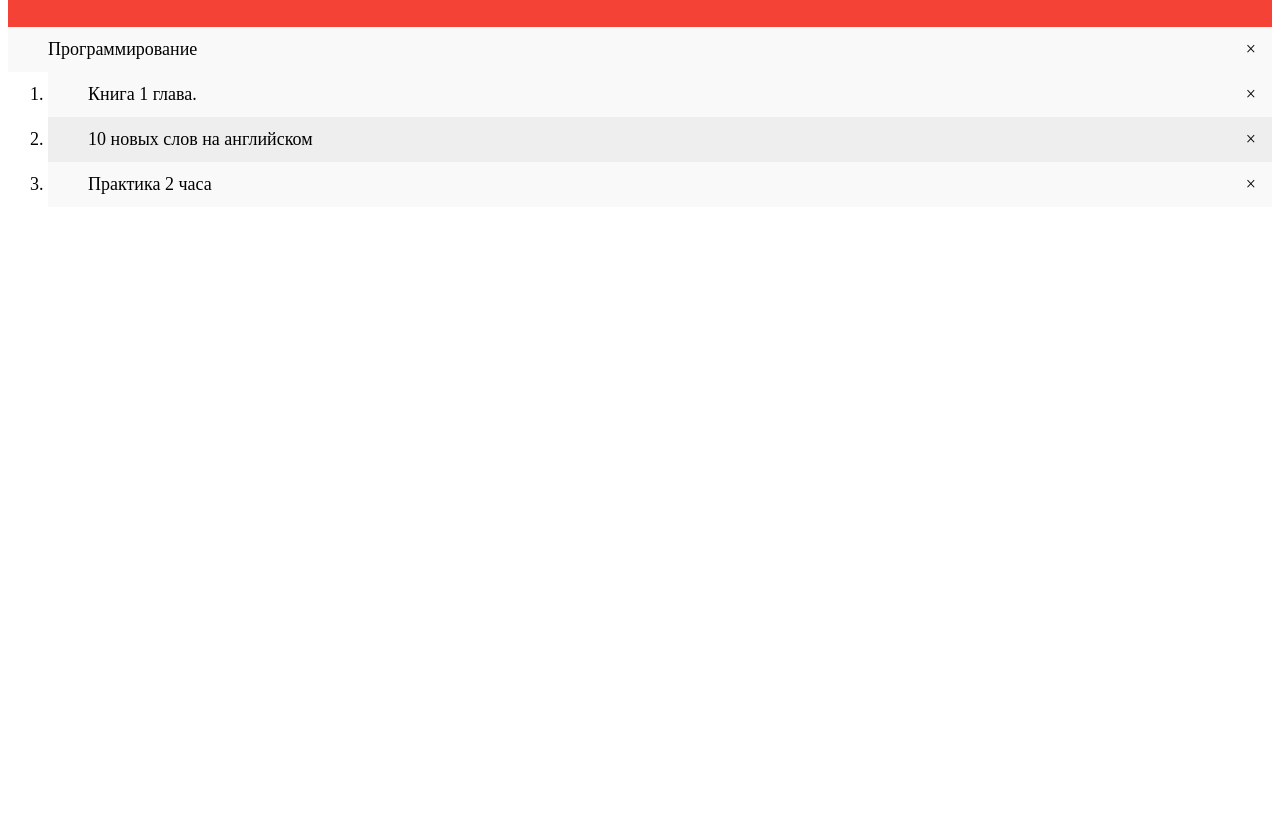
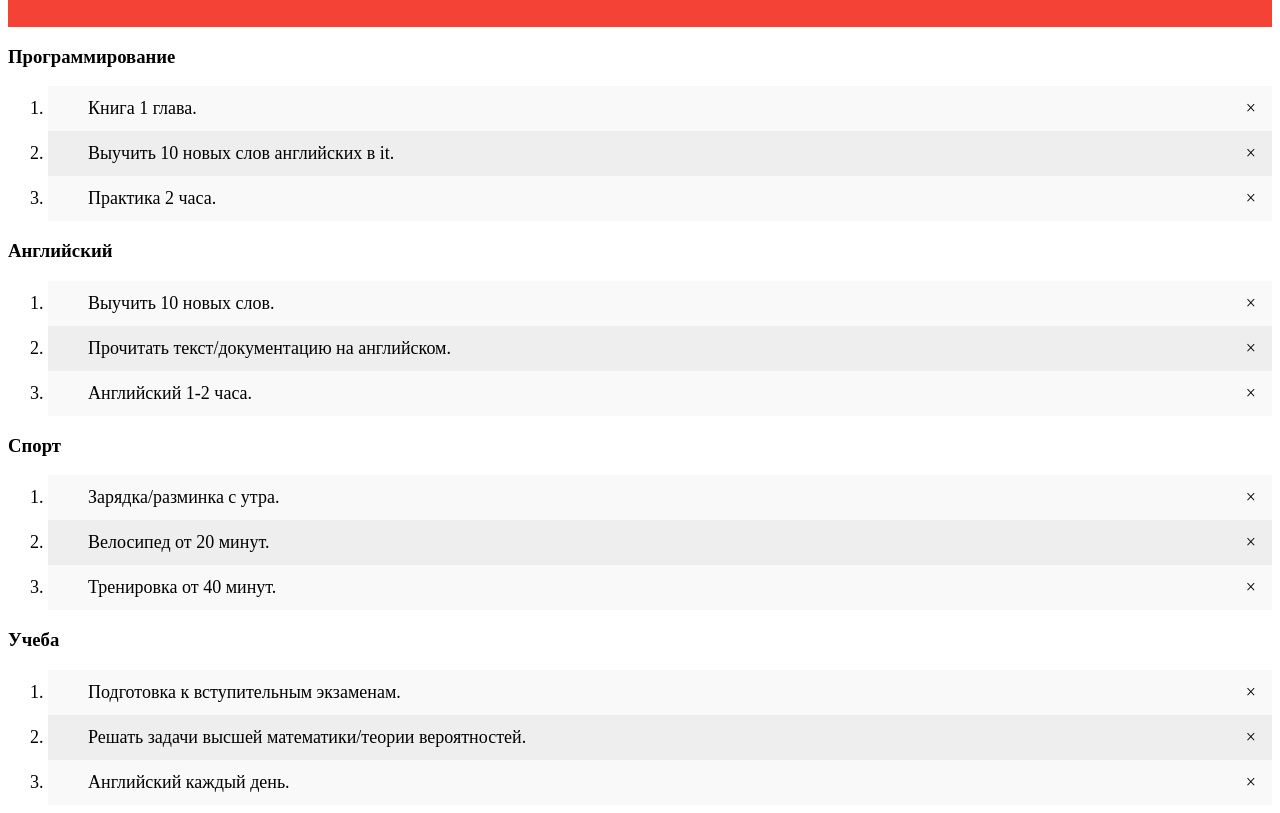
Before and after one commit to Goryunov1/To-do-list, a plain HTML site: page index.html in a window 1280 px wide. Shown: the part 116-929 px from the top of the page. Before the commit the page ends 800 px from the top, so only its background shows below. Drawn offline with Linux system fonts and the light colour scheme.

Commit message:
new commit

```diff
--- a/index.html
+++ b/index.html
@@ -16,12 +16,36 @@
 </div>
 
 <ul id="myUL">
-  <li>Программирование</li>
+  <h3>Программирование</h3>
   <ol>
     <li>Книга 1 глава.</li>
-    <li>10 новых слов на английском</li>
-    <li>Практика 2 часа</li>
+    <li>Выучить 10 новых слов английских в it.</li>
+    <li>Практика 2 часа.</li>
   </ol>
+  <ul>
+    <h3>Английский</h3>
+    <ol>
+      <li>Выучить 10 новых слов.</li>
+      <li>Прочитать текст/документацию на английском.</li>
+      <li>Английский 1-2 часа.</li>
+    </ol>
+  </ul>
+  <ul>
+    <h3>Спорт</h3>
+    <ol>
+      <li>Зарядка/разминка с утра.</li>
+      <li>Велосипед от 20 минут.</li>
+      <li>Тренировка от 40 минут.</li>
+    </ol>
+  </ul>
+  <ul>
+    <h3>Учеба</h3>
+    <ol>
+      <li>Подготовка к вступительным экзаменам.</li>
+      <li>Решать задачи высшей математики/теории вероятностей.</li>
+      <li>Английский каждый день.</li>
+    </ol>
+  </ul>
 </ul>
 
 <script src="app.js"></script>
```
